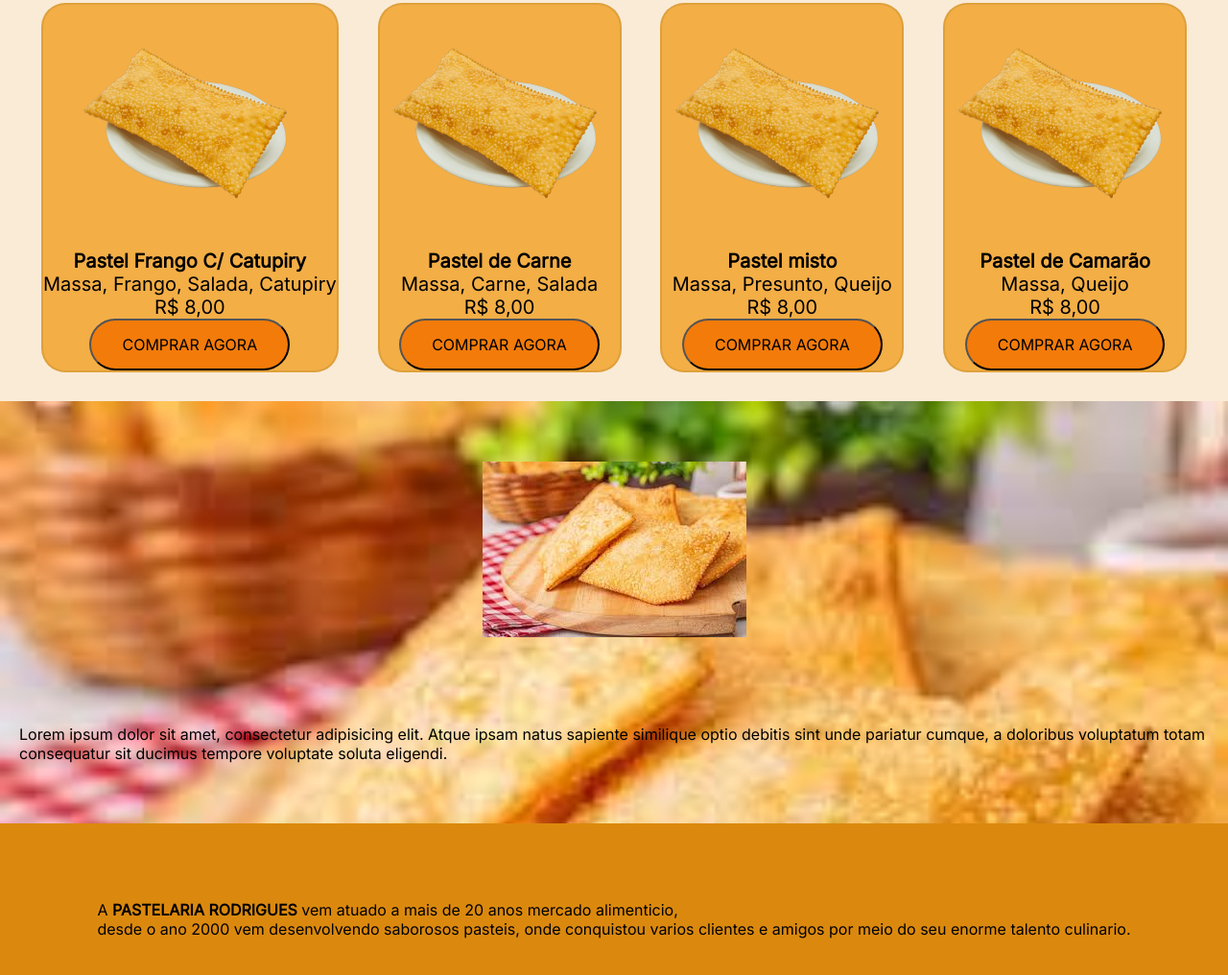
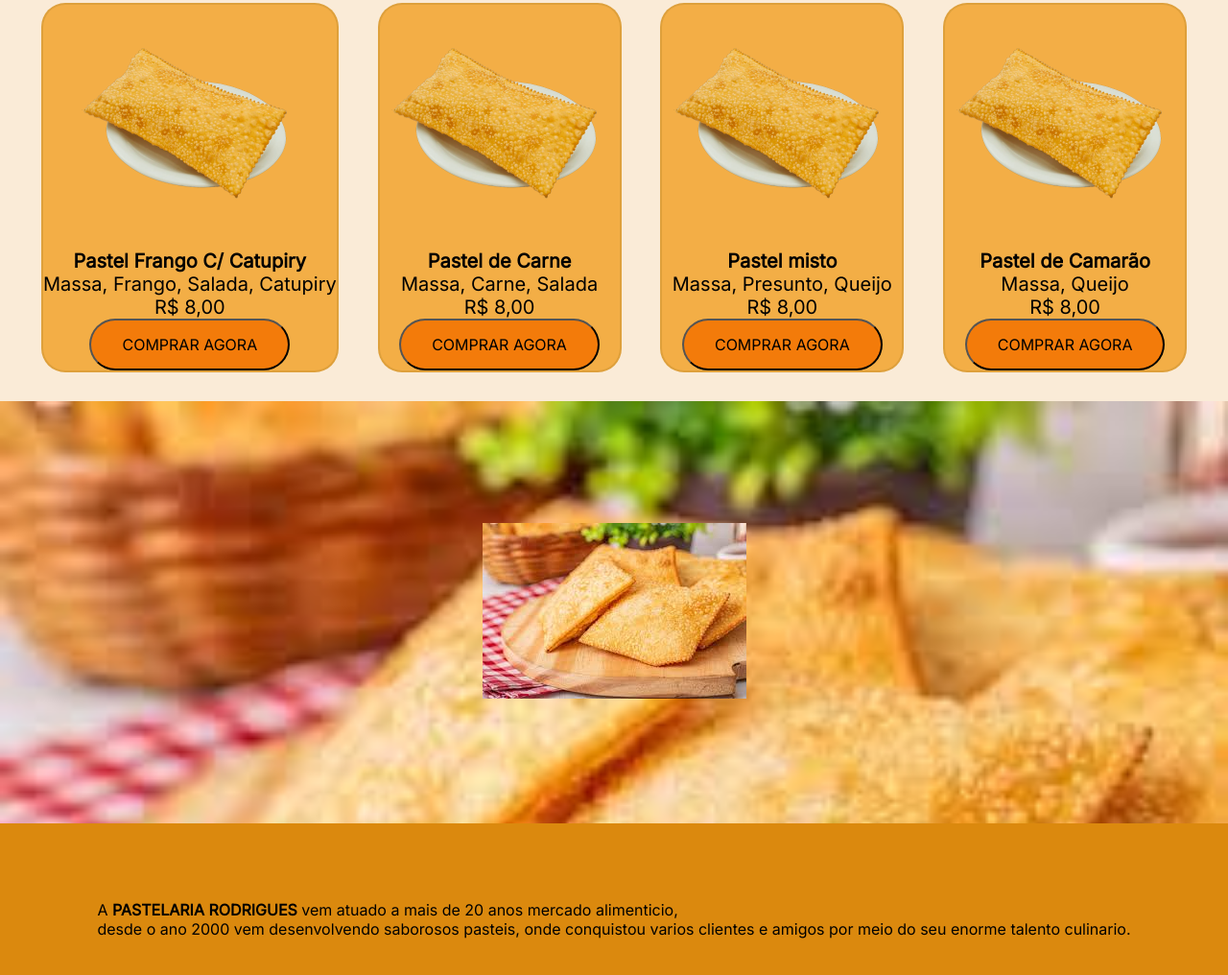
Before and after one commit to FranciscoRodrigues1/meu-primeiro-site, a plain HTML site: page index.html in a window 1280 px wide. Shown: the part 436-1452 px from the top of the page at 96% size. Drawn offline with Linux system fonts and the light colour scheme.

Commit message:
criando um site

```diff
--- a/index.html
+++ b/index.html
@@ -70,14 +70,13 @@
                     <button>COMPRAR AGORA</button>
                 </div>
             </section>
-            <div class="final">
-                <div class="final-1">
-                    <img src="/arquivos/images.jpeg" alt="">
+            <section>
+                <div class="final">
+                    <div class="final-1">
+                        <img src="/arquivos/images.jpeg" alt="">
+                    </div>
                 </div>
-                <div class="final-2">
-                    <p>Lorem ipsum dolor sit amet, consectetur adipisicing elit. Atque ipsam natus sapiente similique optio debitis sint unde pariatur cumque, a doloribus voluptatum totam consequatur sit ducimus tempore voluptate soluta eligendi.</p>
-                </div>
-            </div>
+            </section>
 
         </div>
 
@@ -87,7 +86,7 @@
             <section>
                 <div>
                     <P>
-                        A <STRong>PASTELARIA RODRIGUES</STRong> vem atuado a mais de 20 anos mercado alimenticio,  <br> desde o ano 2000 vem desenvolvendo saborosos pasteis,  onde conquistou varios clientes e amigos por meio do seu enorme talento culinario.
+                        A <strong>PASTELARIA RODRIGUES</strong> vem atuado a mais de 20 anos mercado alimenticio,  <br> desde o ano 2000 vem desenvolvendo saborosos pasteis,  onde conquistou varios clientes e amigos por meio do seu enorme talento culinario.
                     </P>
                 </div>
 
```
Also changed, not shown: 1 other file.
